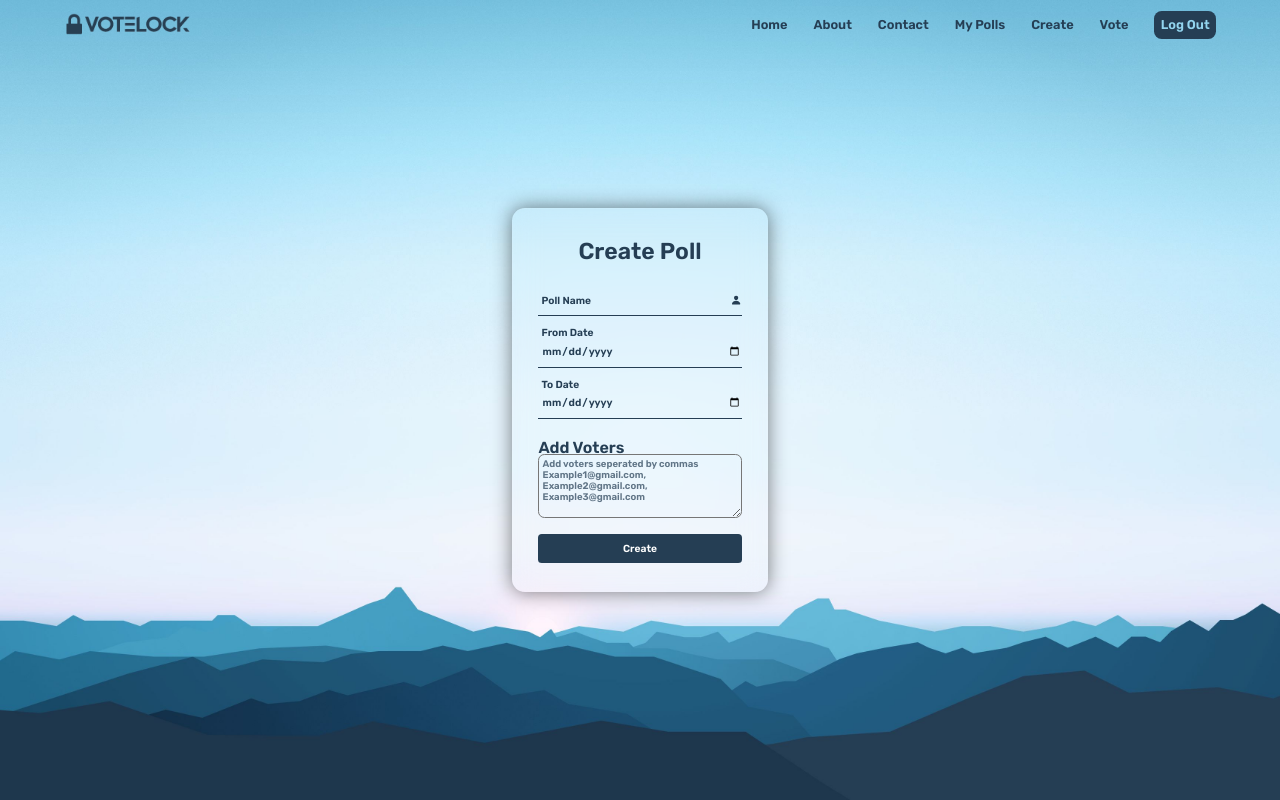
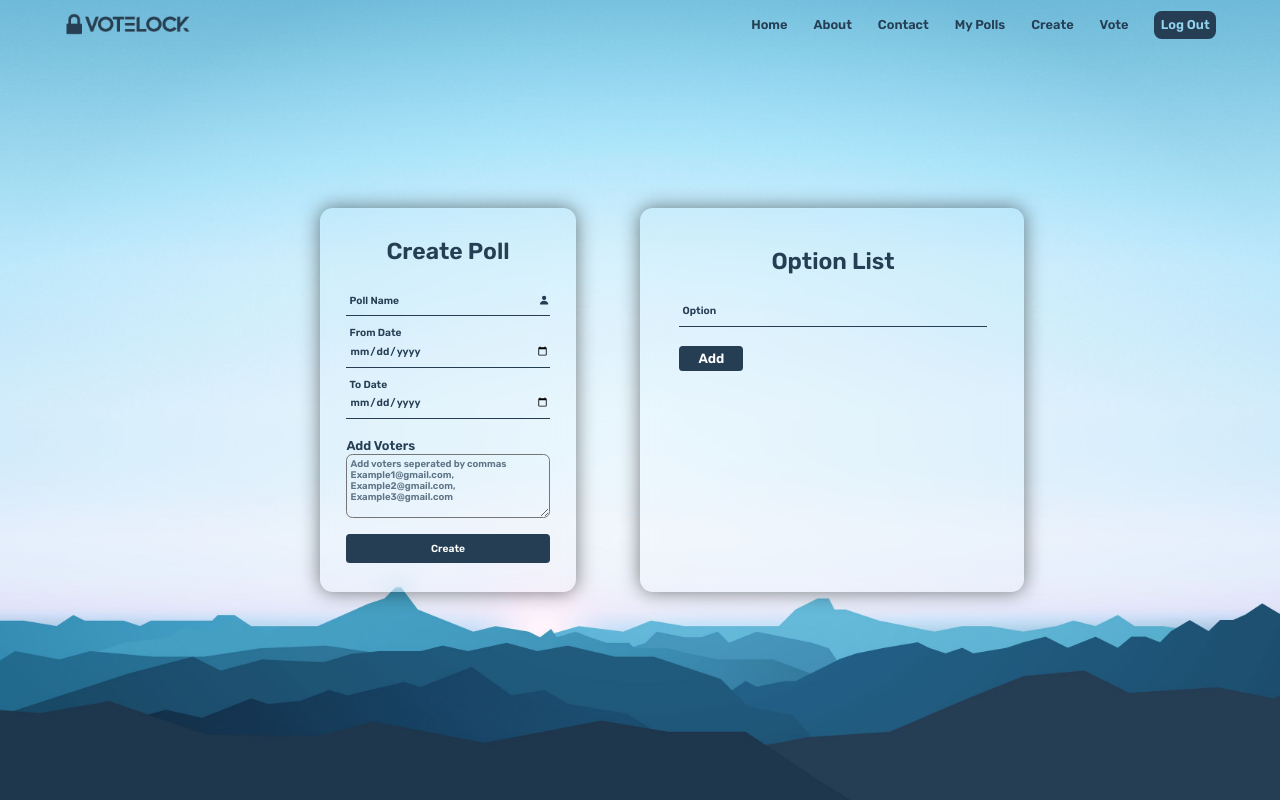
Before and after one commit to yehonatancohen/Visual-Cryptography-Based-Phishing-Suppression-for-Online-Voting-System, a Flask app: page /createpoll in a window 1280 px wide. Run offline with Flask 3, Linux system fonts and the light colour scheme; a user stored in the database is signed in.

Commit message:
create fix

```diff
--- a/app/blueprints/polls/polls.py
+++ b/app/blueprints/polls/polls.py
@@ -12,6 +12,8 @@ polls = Blueprint('polls', __name__,
 def createpoll():
     if request.method == 'POST':
         poll_name = request.form.get('pollname')
+        options = request.form.getlist('choises')
+        print(options)
         from_date = request.form.get('fromdate')
         to_date = request.form.get('todate')
         invitees = request.form.get('invitees')
--- a/app/blueprints/polls/static/polls/create.css
+++ b/app/blueprints/polls/static/polls/create.css
@@ -61,7 +61,8 @@ body {
 }
 
 .wrapper {
-    position: relative;
+    position: absolute;
+    left: 25vw;
     width: 20vw;
     height: 30vw;
     background: transparent;
@@ -182,3 +183,54 @@ body {
     font-size: 0.8vw;
     font-weight: 500;
 }
+
+Label{
+    font-size: 1vw;
+}
+
+.choises{
+    position: absolute;
+    right: 20vw;
+    width: 30vw;
+    height: 30vw;
+    background: transparent;
+    border: 0.1vw solid rgba(255, 255, 255, .05);
+    border-radius: 1vw;
+    backdrop-filter: blur(1vw);
+    box-shadow: 0vw 0vw 1.5vw rgba(0, 0, 0, .5);
+    overflow: hidden;
+    transition: 1s ease;
+}
+
+.choises .form-box{
+    position: absolute;
+    top: 3vw;
+    left: 3vw;
+    width: 24vw;
+}
+
+.choises button{
+    height: 2vw;
+    width: 5vw;
+    background-color: rgba(37,62,84,255);
+    color: white;
+    cursor: pointer;
+    border: none;
+    border-radius: 0.3vw;
+}
+
+#optionList{
+    width: 24vw;
+    height: 16vw;
+    color: rgba(37,62,84,255);
+    overflow: scroll;
+}
+
+::-webkit-scrollbar {
+    display: none;
+}
+
+#optionList li{
+    margin-top: 0.5vw;
+    font-size: 0.8vw;
+}
--- a/app/blueprints/polls/templates/createPoll.html
+++ b/app/blueprints/polls/templates/createPoll.html
@@ -45,7 +45,41 @@
                 </form>
             </div>
         </div>
+
+        <div class="choises" >
+            <div class="form-box">
+                <h2>Option List</h2>
+                <div class="input-box">
+                    <input type="text" id="option" name="choises" required>
+                    <label for="option" >Option</label>
+                </div>
+                <button type="button" id="addOption">Add</button>
+                <ul id="optionList" ></ul>
+        </div>
+        </div>
     </body>
     <script type="module" src="https://unpkg.com/ionicons@7.1.0/dist/ionicons/ionicons.esm.js"></script>
     <script nomodule src="https://unpkg.com/ionicons@7.1.0/dist/ionicons/ionicons.js"></script>
+    <script>
+
+        function addOption() {
+            const optionInput = document.getElementById('option');
+            const optionText = optionInput.value.trim();
+
+            if (optionText === '') {
+                alert("Please enter an option.");
+                return;
+            }
+
+            const optionList = document.getElementById('optionList');
+            const li = document.createElement('li');
+            li.textContent = optionText;
+            optionList.appendChild(li);
+
+            optionInput.value = '';
+        }
+
+        const addButton = document.getElementById('addOption');
+        addButton.addEventListener('click', addOption);
+    </script>
 </html>
```
